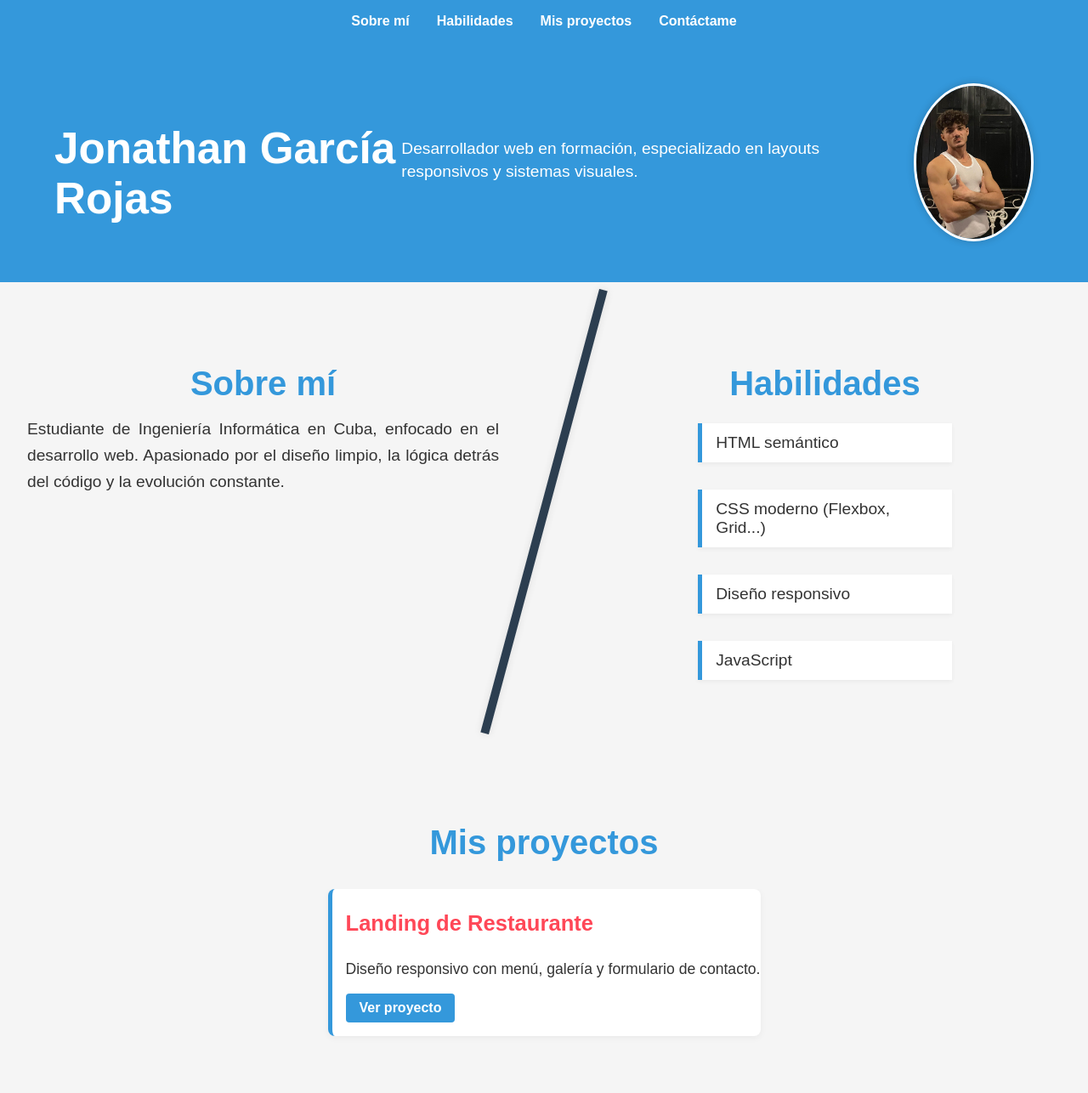
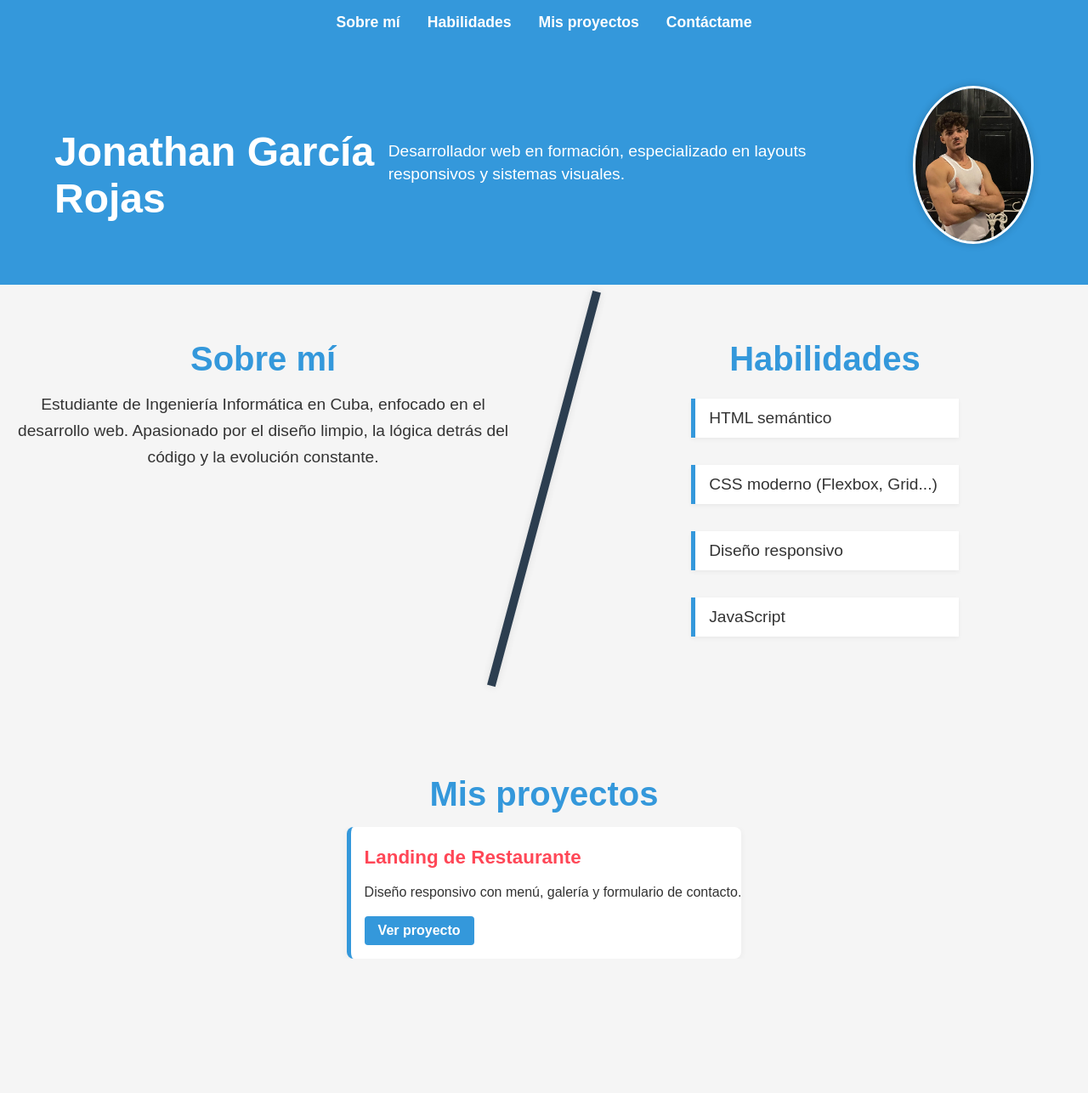
Before and after one commit to Jonathan-G47/jonathan-g47.github.io, a plain HTML site: page index.html in a window 1280 px wide. Shown: the top 1286 px of the page at 85% size. Drawn offline with Linux system fonts and the light colour scheme.

Commit message:
css cambiado

```diff
--- a/styles.css
+++ b/styles.css
@@ -1,4 +1,5 @@
-:root{
+/*  Variables globales */
+:root {
   --primary-color: #3498db;
   --secondary-color: #2c3e50;
   --background-color: #f5f5f5;
@@ -6,32 +7,31 @@
   --accent-color: #ff4757;
 }
 
-body{
+/*  Estilos base */
+body {
   background-color: var(--background-color);
   color: var(--text-color);
   margin: 0;
   font-family: sans-serif;
 }
 
-/*  Contenedor principal del navbar */
+/* ========================= NAVBAR ========================= */
 .main-navbar {
   background-color: var(--primary-color);
   padding: 1rem;
   z-index: 20;
 }
 
-/* Estilos base del nav */
 nav ul {
   list-style: none;
   padding: 0;
   margin: 0;
   display: flex;
-    flex-direction: column; /* 📱 En móviles, los enlaces van en columna */
+  flex-direction: column;
   gap: 1rem;
   align-items: center;
 }
 
-/*  Estilos de los enlaces */
 nav a {
   text-decoration: none;
   color: white;
@@ -44,97 +44,47 @@ nav a:hover {
   color: var(--accent-color);
 }
 
-/*  Media query para pantallas grandes */
-@media screen and (min-width: 768px) {
-    .main-navbar {
-        padding: 1rem 2rem;
-        position: sticky;
-        top: 0;
-    }
-
-    nav ul {
-      flex-direction: row; /* 💻 En escritorio, los enlaces van en fila */
-        justify-content: center;
-        gap: 2rem;
-    }
-
-    nav a {
-        font-size: 1rem;
-    }
-}
-
-/* 🧱 Estilos base del header */
+/* ========================= HEADER ========================= */
 .header {
-  background-color: var(--primary-color); /* Fondo azul profesional */
+  background-color: var(--primary-color);
   color: white;
   text-align: center;
   padding: 2rem 1rem;
 }
 
-/* 🧾 Título principal */
 .header h1 {
-  font-size: clamp(2rem, 6vw, 3rem); /* Tamaño responsivo */
+  font-size: clamp(2rem, 6vw, 3rem);
   margin-bottom: 0.5rem;
 }
 
-/* 🗣️ Subtítulo */
 .header p {
   font-size: clamp(1rem, 4vw, 1.2rem);
   margin-bottom: 1.5rem;
   line-height: 1.4;
 }
 
-/*  Imagen de perfil */
 .header img {
   width: 150px;
   height: 150px;
   object-fit: cover;
-  border-radius: 50%; /* Imagen circular */
+  border-radius: 50%;
   border: 3px solid white;
   box-shadow: 0 0 10px rgba(0,0,0,0.2);
 }
 
-@media screen and (min-width: 768px) {
-  .header {
-    display: flex;
-    align-items: center;
-    justify-content: space-between;
-    text-align: left;
-    padding: 3rem 4rem;
-  }
-
-  .header h1 {
-    font-size: clamp(2.5rem, 4vw, 4rem);
-  }
-
-  .header p {
-    max-width: 600px;
-    font-size: 1.2rem;
-  }
-
-  .header img {
-    width: 180px;
-    height: 180px;
-    margin-left: 2rem;
-  }
-}
-
-/*  Sección Sobre mí */
-#sobre-mi {
-  background-color: var(--background-color); /* Fondo neutro y limpio */
-  color: var(--text-color); /* Texto legible */
+/* ========================= SECCIONES GENERALES ========================= */
+section {
   padding: 2rem 1rem;
   text-align: center;
 }
 
-/* 🧾 Título de sección */
-#sobre-mi h2 {
-  font-size: clamp(1.8rem, 5vw, 2.5rem); /* Tamaño responsivo */
+section h2 {
+  font-size: clamp(1.8rem, 5vw, 2.5rem);
   margin-bottom: 1rem;
-  color: var(--primary-color); /* Color destacado */
+  color: var(--primary-color);
 }
 
-/* 🗣️ Párrafo descriptivo */
+/* ========================= SOBRE MÍ ========================= */
 #sobre-mi p {
   font-size: clamp(1rem, 4vw, 1.2rem);
   line-height: 1.6;
@@ -142,37 +92,7 @@ nav a:hover {
   margin: 0 auto;
 }
 
-@media screen and (min-width: 768px) {
-  #sobre-mi {
-    padding: 4rem 2rem;
-    text-align: left;
-    display: flex;
-    flex-direction: column;
-    align-items: center;
-  }
-
-  #sobre-mi p {
-    font-size: 1.2rem;
-    text-align: justify;
-  }
-}
-
-/* 🧱 Sección Habilidades */
-#habilidades {
-  background-color: var(--background-color); /* Fondo neutro */
-  color: var(--text-color); /* Texto legible */
-  padding: 2rem 1rem;
-  text-align: center;
-}
-
-/* 🧾 Título de sección */
-#habilidades h2 {
-  font-size: clamp(1.8rem, 5vw, 2.5rem); /* Tamaño responsivo */
-  margin-bottom: 1rem;
-  color: var(--primary-color); /* Color destacado */
-}
-
-/* 📋 Lista de habilidades */
+/* ========================= HABILIDADES ========================= */
 #habilidades ul {
   list-style: none;
   padding: 0;
@@ -183,7 +103,6 @@ nav a:hover {
   gap: 1rem;
 }
 
-/* 🧠 Estilo de cada habilidad */
 #habilidades li {
   background-color: white;
   border-left: 5px solid var(--primary-color);
@@ -193,73 +112,8 @@ nav a:hover {
   text-align: left;
 }
 
-
-@media screen and (min-width: 768px) {
-  main {
-    display: flex;
-    justify-content: space-between;
-    align-items: stretch; /* Asegura que los hijos ocupen la misma altura */
-    min-height: 60vh;
-    position: relative;
-  }
-
-  /*  Div decorativo entre secciones */
-  .division {
-    width: 10px;
-    background-color: var(--secondary-color);
-    box-shadow: 0 0 10px rgba(0,0,0,0.1);
-    margin: 0 1rem;
-  animation: aparecer 0.8s ease-out forwards;
-  opacity: 0;
-  transform: rotate(15deg);
-  }
-
-
-@keyframes aparecer {
-  to {
-    opacity: 1;
-  }
-}
-
-  #sobre-mi,
-  #habilidades {
-    flex: 1;
-    padding: 4rem 2rem;
-  }
-
-  #habilidades {
-    padding: 4rem 2rem;
-  }
-
-  #habilidades ul {
-    flex-direction: row; /* 💻 En escritorio, las habilidades se alinean en fila */
-    flex-wrap: wrap;
-    justify-content: center;
-  }
-
-  #habilidades li {
-    width: calc(50% - 1rem); /* Dos columnas */
-    margin: 0.5rem;
-  }
-}
-
-/*  Sección de proyectos */
-#proyectos {
-  background-color: var(--background-color);
-  color: var(--text-color);
-  padding: 2rem 1rem;
-  text-align: center;
-}
-
-/* 🧾 Título de sección */
-#proyectos h2 {
-  font-size: clamp(1.8rem, 5vw, 2.5rem);
-  margin-bottom: 2rem;
-  color: var(--primary-color);
-}
-
-/* 📦 Contenedor de cada proyecto */
-.container_proyects{
+/* ========================= PROYECTOS ========================= */
+.container_proyects {
   display: flex;
   gap: 1rem;
   overflow-x: auto;
@@ -268,31 +122,27 @@ nav a:hover {
 .proyecto {
   background-color: white;
   border-left: 5px solid var(--primary-color);
-  padding:0 0 1rem 1rem;
+  padding: 0 0 1rem 1rem;
   margin-bottom: 2rem;
   box-shadow: 0 2px 8px rgba(0,0,0,0.05);
   border-radius: 8px;
   max-width: 600px;
-  margin-left: auto;
-  margin-right: auto;
+  margin: 0 auto;
   min-width: 200px;
 }
 
-/* 🧠 Título del proyecto */
 .proyecto h3 {
   font-size: 1.4rem;
   margin-bottom: 0.5rem;
   color: var(--accent-color);
 }
 
-/* 📝 Descripción */
 .proyecto p {
   font-size: 1rem;
   margin-bottom: 1rem;
   line-height: 1.5;
 }
 
-/* 🔗 Enlace al proyecto */
 .proyecto a {
   display: inline-block;
   background-color: var(--primary-color);
@@ -308,43 +158,7 @@ nav a:hover {
   background-color: var(--accent-color);
 }
 
-@media screen and (min-width: 768px) {
-  #proyectos {
-    padding: 4rem 2rem;
-  }
-
-  .proyecto {
-    display: flex;
-    flex-direction: column;
-    align-items: flex-start;
-    text-align: left;
-  }
-
-  .proyecto h3 {
-    font-size: 1.6rem;
-  }
-
-  .proyecto p {
-    font-size: 1.1rem;
-  }
-}
-
-/* 📬 Sección de contacto */
-#contacto {
-  background-color: var(--background-color);
-  color: var(--text-color);
-  padding: 2rem 1rem;
-  text-align: center;
-}
-
-/* 🧾 Título de sección */
-#contacto h2 {
-  font-size: clamp(1.8rem, 5vw, 2.5rem);
-  margin-bottom: 2rem;
-  color: var(--primary-color);
-}
-
-/* 📝 Formulario */
+/* ========================= CONTACTO ========================= */
 #contacto form {
   display: flex;
   flex-direction: column;
@@ -353,7 +167,6 @@ nav a:hover {
   margin: 0 auto;
 }
 
-/* 🧠 Campos de entrada */
 #contacto input,
 #contacto textarea {
   padding: 0.75rem 1rem;
@@ -364,17 +177,13 @@ nav a:hover {
   resize: vertical;
 }
 
-/* 📨 Botón de envío */
 #contacto button {
-  display: inline-block;
   background-color: var(--primary-color);
   color: white;
   padding: 0.75rem 1.5rem;
   border-radius: 4px;
-  text-decoration: none;
   font-weight: bold;
   transition: background-color 0.3s ease;
-  text-align: center;
   text-transform: uppercase;
   letter-spacing: .4rem;
   font-size: 20px;
@@ -384,37 +193,93 @@ nav a:hover {
   background-color: var(--accent-color);
 }
 
-@media screen and (min-width: 768px) {
-  #contacto {
-    padding: 4rem 2rem;
-  }
-
-  #contacto form {
-    gap: 1.5rem;
-  }
-
-  #contacto input,
-  #contacto textarea {
-    font-size: 1.1rem;
-  }
-}
-
-/* 🧱 Pie de página */
+/* ========================= FOOTER ========================= */
 footer {
-    background-color: var(--secondary-color); /* Fondo oscuro elegante */
+  background-color: var(--secondary-color);
   color: white;
   text-align: center;
   padding: 1.5rem 1rem;
   font-size: 0.9rem;
 }
 
-/*  Texto del footer */
 footer p {
   margin: 0;
   line-height: 1.4;
 }
 
+/* ========================= MEDIA QUERIES ========================= */
 @media screen and (min-width: 768px) {
+  /* Navbar horizontal */
+  .main-navbar {
+    padding: 1rem 2rem;
+    position: sticky;
+    top: 0;
+  }
+
+  nav ul {
+    flex-direction: row;
+    justify-content: center;
+    gap: 2rem;
+  }
+
+  /* Header en dos columnas */
+  .header {
+    display: flex;
+    align-items: center;
+    justify-content: space-between;
+    text-align: left;
+    padding: 3rem 4rem;
+  }
+
+  .header img {
+    width: 180px;
+    height: 180px;
+    margin-left: 2rem;
+  }
+
+  /* Layout sobre mí + habilidades */
+  main {
+    display: flex;
+    justify-content: space-between;
+    align-items: stretch;
+    min-height: 60vh;
+  }
+
+  .division {
+    width: 10px;
+    background-color: var(--secondary-color);
+    box-shadow: 0 0 10px rgba(0,0,0,0.1);
+    margin: 0 1rem;
+    animation: aparecer 0.8s ease-out forwards;
+    opacity: 0;
+    transform: rotate(15deg);
+  }
+
+  @keyframes aparecer {
+    to { opacity: 1; }
+  }
+
+  #habilidades ul {
+    flex-direction: row;
+    flex-wrap: wrap;
+    justify-content: center;
+  }
+
+  #habilidades li {
+    width: calc(50% - 1rem);
+    margin: 0.5rem;
+  }
+
+  /* Proyectos y contacto más amplios */
+  #proyectos,
+  #contacto {
+    padding: 4rem 2rem;
+  }
+
+  .proyecto {
+    text-align: left;
+  }
+
   footer {
     padding: 2rem;
     font-size: 1rem;
```
Lines whose indentation alone changed are shown as unchanged.
